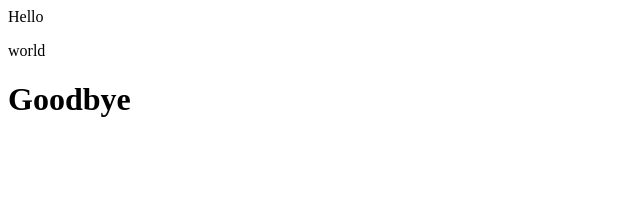
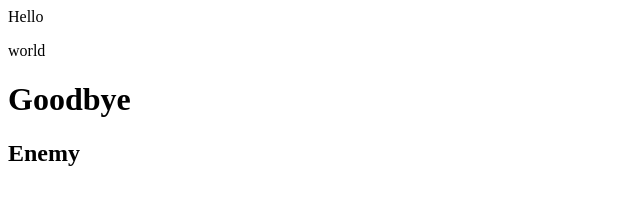
Before and after one commit to dylanhamada/demo-repo, a plain HTML site: page index.html in a window 1280 px wide. Shown: the whole page, without its empty margins (0-640 px from the left). Drawn offline with Linux system fonts and the light colour scheme.

Commit message:
added h2 Enemy

```diff
--- a/index.html
+++ b/index.html
@@ -2,3 +2,4 @@
 <p>world</p>
 
 <h1>Goodbye</h1>
+<h2>Enemy</h2>
```
